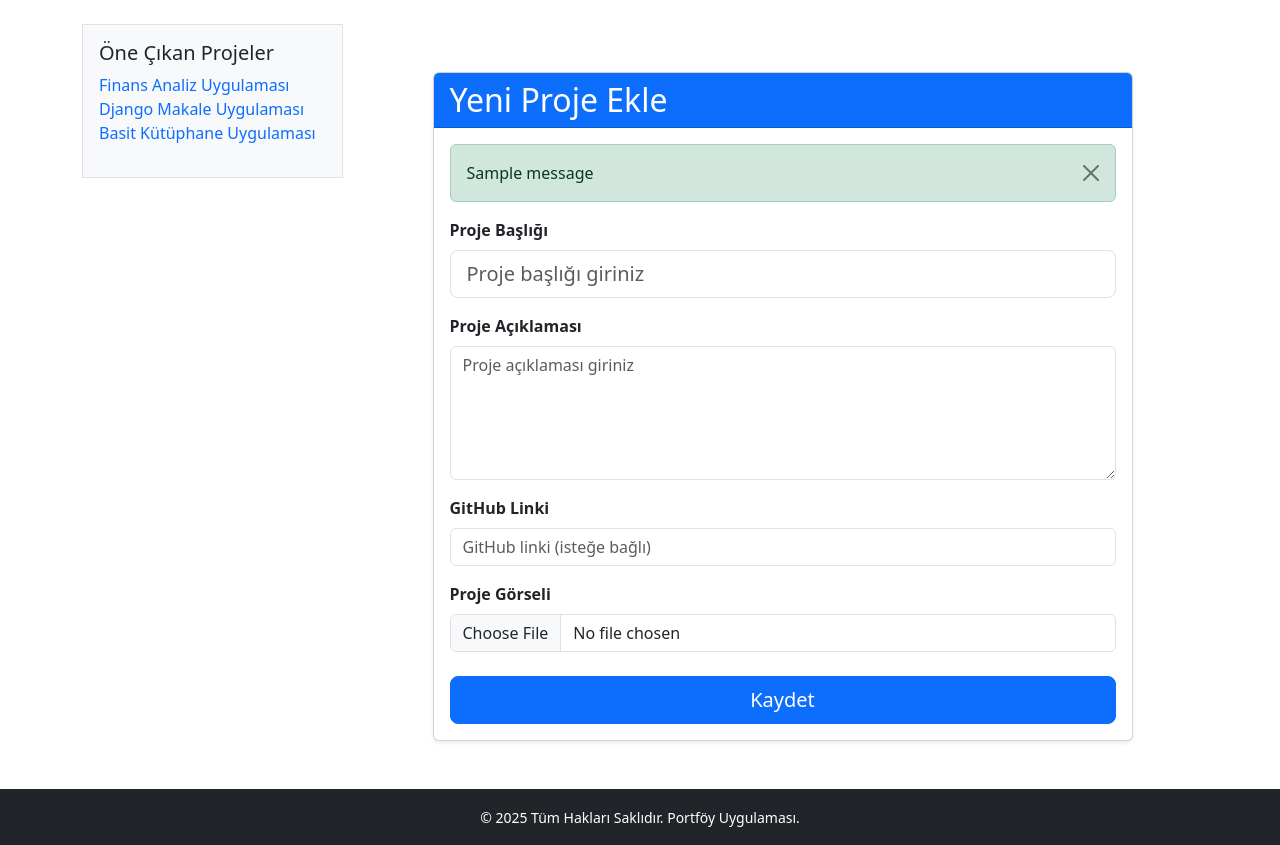
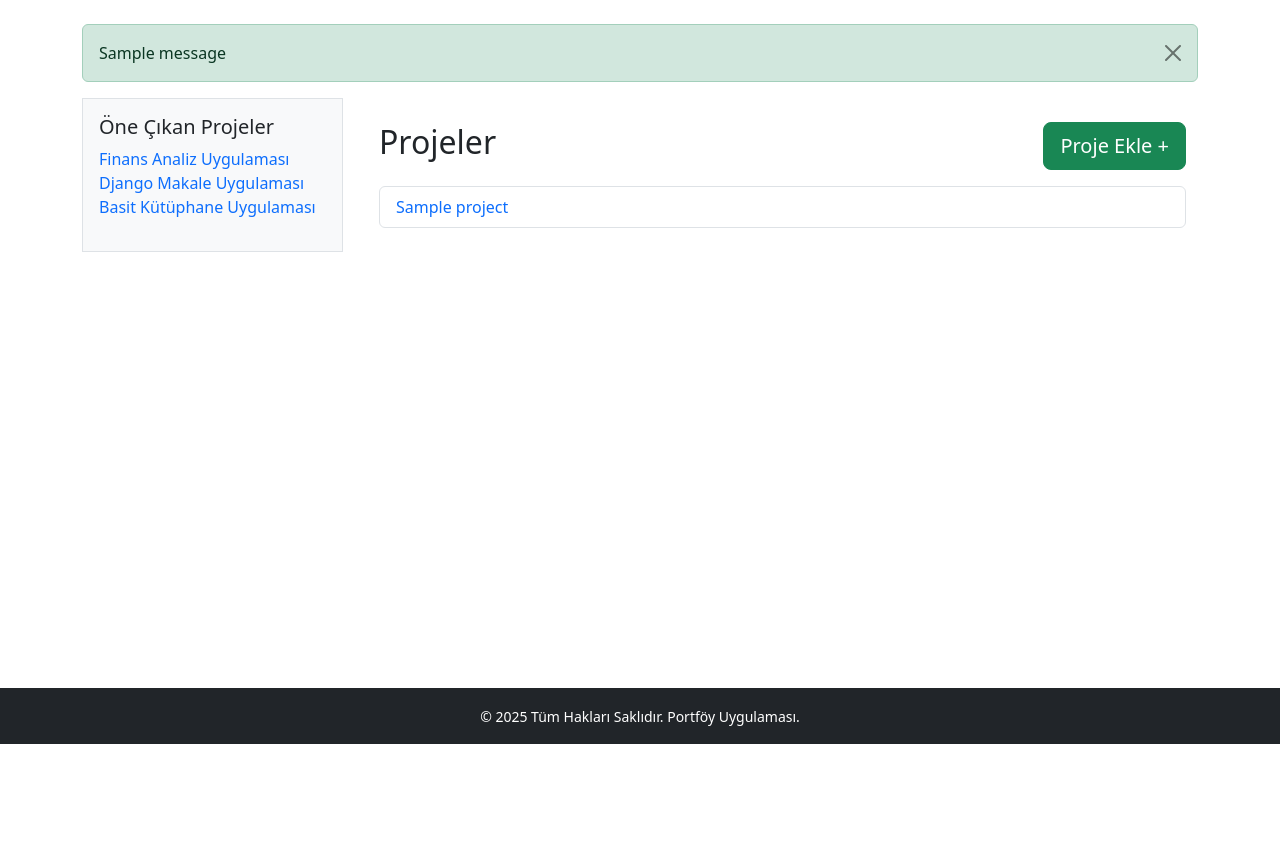
Before and after one commit to Babacanibrahim/portfolio, a Flask app: page /admin in a window 1280 px wide. Shown: the part 56-901 px from the top of the page. After the commit the page ends 800 px from the top, so only its background shows below. Run offline with Flask 3, Linux system fonts and the light colour scheme; tables that the repository leaves empty hold one stand-in row (values such as "Sample post"); one stand-in notice (Sample message) is shown; some libraries are stand-ins or nearby versions.

Commit message:
Admin paneli yuksek olcude tamamlanir.

```diff
--- a/app/routes.py
+++ b/app/routes.py
@@ -1,18 +1,38 @@
-from flask import render_template, redirect, url_for ,request, flash, current_app
+from flask import render_template, redirect, url_for, request, flash, current_app, Response
 from .models import Project
 from werkzeug.utils import secure_filename
 from .forms import AddProjectForm
 from . import db
 import os
+from functools import wraps
 
+#ADMİN GİRİŞİ
+def check_auth(username, password):
+    return username == current_app.config["ADMIN_USERNAME"] and password == current_app.config["ADMIN_PASSWORD"]
 
+def authenticate():
+    return Response(
+        'Erişim için giriş yapmalısınız.', 401,
+        {'WWW-Authenticate': 'Basic realm="Login Required"'}
+    )
+
+#DECORATORS
+def requires_auth(f):
+    @wraps(f)
+    def decorated(*args, **kwargs):
+        auth = request.authorization
+        if not auth or not check_auth(auth.username, auth.password):
+            return authenticate()
+        return f(*args, **kwargs)
+    return decorated
+
+#ROUTES
 def register_routes(app):
 
     @app.route("/")
     def index():
-        projects =Project.query.all()
-        return render_template("index.html", projects = projects)
-
+        projects = Project.query.order_by(Project.created_at.desc()).all()
+        return render_template("index.html", projects=projects)
 
     @app.route("/about")
     def about():
@@ -20,15 +40,46 @@ def register_routes(app):
 
     @app.route("/project_detail/<int:id>")
     def project_detail(id):
-        project = Project.query.filter_by(id = id).first()
+        project = Project.query.filter_by(id=id).first()
+        return render_template("project_detail.html", project=project)
 
-        return render_template("project_detail.html", project = project)
-
-
-    @app.route("/admin", methods = ["GET","POST"])
-    def admin():
+    # PROJE DÜZENLEME
+    @app.route("/edit_project/<int:id>", methods=["GET", "POST"])
+    @requires_auth
+    def edit_project(id):
+        project = Project.query.filter_by(id=id).first_or_404()
         form = AddProjectForm()
 
+        if request.method == "POST" and form.validate():
+            project.title = form.title.data
+            project.description = form.description.data
+            project.github_link = form.github_link.data
+
+            # Resim güncelleme
+            if form.image.data:
+                image_file = form.image.data
+                filename = secure_filename(image_file.filename)
+                upload_path = os.path.join(current_app.config["UPLOAD_FOLDER"], filename)
+                image_file.save(upload_path)
+                project.image = filename
+
+            db.session.commit()
+            flash("Proje başarıyla güncellendi.", "success")
+            return redirect(url_for("admin"))
+
+        else:
+            # Formu mevcut proje verileriyle doldur
+            form.title.data = project.title
+            form.description.data = project.description
+            form.github_link.data = project.github_link
+
+        return render_template("edit_project.html", form=form, project = project)
+
+    # PROJE EKLEME
+    @app.route("/add_project", methods=["GET", "POST"])
+    @requires_auth
+    def add_project():
+        form = AddProjectForm()
         if request.method == "POST" and form.validate():
             filename = None
             if form.image.data:
@@ -46,6 +97,39 @@ def register_routes(app):
             db.session.add(new_project)
             db.session.commit()
             flash("Proje başarıyla eklendi.", "success")
-            return redirect(url_for("admin"))
+            return redirect(url_for("add_project"))
 
-        return render_template("admin.html", form=form)
+        return render_template("add_project.html", form=form)
+
+
+    #ADMİN SAYFASI
+    @app.route("/admin", methods = ["GET","POST"])
+    def admin ():
+        projects = Project.query.all()
+
+        return render_template("admin.html", projects = projects)
+
+    # Proje Silme
+    @app.route("/delete/<int:id>", methods =["POST"])
+    @requires_auth
+    def delete(id):
+        project = Project.query.filter_by(id = id).first()
+        if project:
+            if project.image:
+                image_path = os.path.join(current_app.config["UPLOAD_FOLDER"], project.image)
+                if os.path.exists(image_path):
+                    os.remove(image_path)
+            db.session.delete(project)
+            db.session.commit()
+            flash("Proje başarıyla silindi","success")
+        else:
+            flash("Proje bulunamadı", "danger")
+        return redirect(url_for("admin"))
+
+    #CONTEXT PROCESSOR
+    @app.context_processor
+    def inject_is_admin():
+        auth = request.authorization
+        if auth and auth.username == current_app.config["ADMIN_USERNAME"] and auth.password == current_app.config["ADMIN_PASSWORD"]:
+            return dict(is_admin=True)
+        return dict(is_admin=False)
--- a/app/templates/admin.html
+++ b/app/templates/admin.html
@@ -1,72 +1,33 @@
 {% extends "layout.html" %}
 
-{% block title %}Proje Ekle - Admin{% endblock %}
+{% block title %}Admin Panel - Projeler{% endblock %}
 
 {% block body %}
-<div class="container mt-5">
-  <div class="card shadow-sm mx-auto" style="max-width: 700px;">
-    <div class="card-header bg-primary text-white">
-      <h2 class="mb-0">Yeni Proje Ekle</h2>
-    </div>
-    <div class="card-body">
+<div class="container mt-4">
 
-      {% with messages = get_flashed_messages(with_categories=true) %}
-        {% if messages %}
-          {% for category, message in messages %}
-            <div class="alert alert-{{ category }} alert-dismissible fade show" role="alert">
-              {{ message }}
-              <button type="button" class="btn-close" data-bs-dismiss="alert" aria-label="Close"></button>
-            </div>
-          {% endfor %}
-        {% endif %}
-      {% endwith %}
+  <div class="d-flex justify-content-between align-items-center mb-3">
+    <h2>Projeler</h2>
+    <a href="{{ url_for('add_project') }}" class="btn btn-success btn-lg">
+      Proje Ekle +
+    </a>
+  </div>
 
-      <form method="POST" enctype="multipart/form-data" novalidate>
-        {{ form.hidden_tag() }}
+  {% if projects %}
+    <ul class="list-group">
+      {% for project in projects %}
+        <li class="list-group-item d-flex justify-content-between align-items-center">
+          <a href="{{ url_for('edit_project', id=project.id) }}" class="text-decoration-none">
+            {{ project.title }}
+          </a>
+          <span>
+            <!-- İstersen projeyle ilgili başka kısa bilgiler ekleyebilirsin -->
+          </span>
+        </li>
+      {% endfor %}
+    </ul>
+  {% else %}
+    <p>Henüz hiç proje eklenmemiş.</p>
+  {% endif %}
 
-        <div class="mb-3">
-          {{ form.title.label(class="form-label fw-semibold") }}
-          {{ form.title(class="form-control form-control-lg", placeholder="Proje başlığı giriniz") }}
-          {% for error in form.title.errors %}
-            <div class="form-text text-danger">{{ error }}</div>
-          {% endfor %}
-        </div>
-
-        <div class="mb-3">
-          {{ form.description.label(class="form-label fw-semibold") }}
-          {{ form.description(class="form-control", rows="5", id="description-editor", placeholder="Proje açıklaması giriniz") }}
-          {% for error in form.description.errors %}
-            <div class="form-text text-danger">{{ error }}</div>
-          {% endfor %}
-        </div>
-
-        <div class="mb-3">
-          {{ form.github_link.label(class="form-label fw-semibold") }}
-          {{ form.github_link(class="form-control", placeholder="GitHub linki (isteğe bağlı)") }}
-          {% for error in form.github_link.errors %}
-            <div class="form-text text-danger">{{ error }}</div>
-          {% endfor %}
-        </div>
-
-        <div class="mb-4">
-          {{ form.image.label(class="form-label fw-semibold") }}
-          {{ form.image(class="form-control") }}
-          {% for error in form.image.errors %}
-            <div class="form-text text-danger">{{ error }}</div>
-          {% endfor %}
-        </div>
-
-        <button type="submit" class="btn btn-primary btn-lg w-100">
-          {{ form.submit.label.text if form.submit.label else 'Kaydet' }}
-        </button>
-      </form>
-
-    </div>
-  </div>
 </div>
-
-<script>
-  CKEDITOR.replace('description-editor');
-</script>
-
 {% endblock %}
--- a/app/templates/includes/navbar.html
+++ b/app/templates/includes/navbar.html
@@ -13,6 +13,11 @@
         <li class="nav-item">
           <a class="nav-link{% if request.endpoint == 'about' %} active{% endif %}" href="{{ url_for('about') }}">Hakkımda</a>
         </li>
+        {% if is_admin %}
+        <li class="nav-item">
+          <a class="nav-link{% if request.endpoint == 'admin' %} active{% endif %}" href="{{ url_for('admin') }}">Admin</a>
+        </li>
+        {% endif %}
       </ul>
     </div>
   </div>
--- a/app/templates/layout.html
+++ b/app/templates/layout.html
@@ -28,6 +28,19 @@
   {% include "includes/navbar.html" %}
 
   <main class="container mt-4">
+
+    <!-- Flash mesajları buraya ekleyelim -->
+    {% with messages = get_flashed_messages(with_categories=true) %}
+      {% if messages %}
+        {% for category, message in messages %}
+          <div class="alert alert-{{ category }} alert-dismissible fade show" role="alert">
+            {{ message }}
+            <button type="button" class="btn-close" data-bs-dismiss="alert" aria-label="Close"></button>
+          </div>
+        {% endfor %}
+      {% endif %}
+    {% endwith %}
+
     <div class="row">
       <div class="col-md-3">
         {% include "includes/sidebar.html" %}
@@ -38,10 +51,10 @@
     </div>
   </main>
 
-
   {% include "includes/footer.html" %}
 
   <script src="https://cdn.jsdelivr.net/npm/bootstrap@5.3.0/dist/js/bootstrap.bundle.min.js"></script>
   {% block scripts %}{% endblock %}
 </body>
+
 </html>
--- a/config.py
+++ b/config.py
@@ -8,3 +8,6 @@ class Config:
     UPLOAD_FOLDER = os.getenv("UPLOAD_FOLDER", "static/uploads")
     SQLALCHEMY_DATABASE_URI = os.getenv("DATABASE_URL", "sqlite:///portfolio.db")
     SQLALCHEMY_TRACK_MODIFICATIONS = False
+
+    ADMIN_USERNAME = os.getenv("ADMIN_USERNAME", "admin")
+    ADMIN_PASSWORD = os.getenv("ADMIN_PASSWORD", "password")
```
Also changed, not shown: app/templates/add_project.html (added, +72 -0 lines), app/templates/edit_project.html (added, +80 -0 lines). Lines whose indentation alone changed are shown as unchanged.
